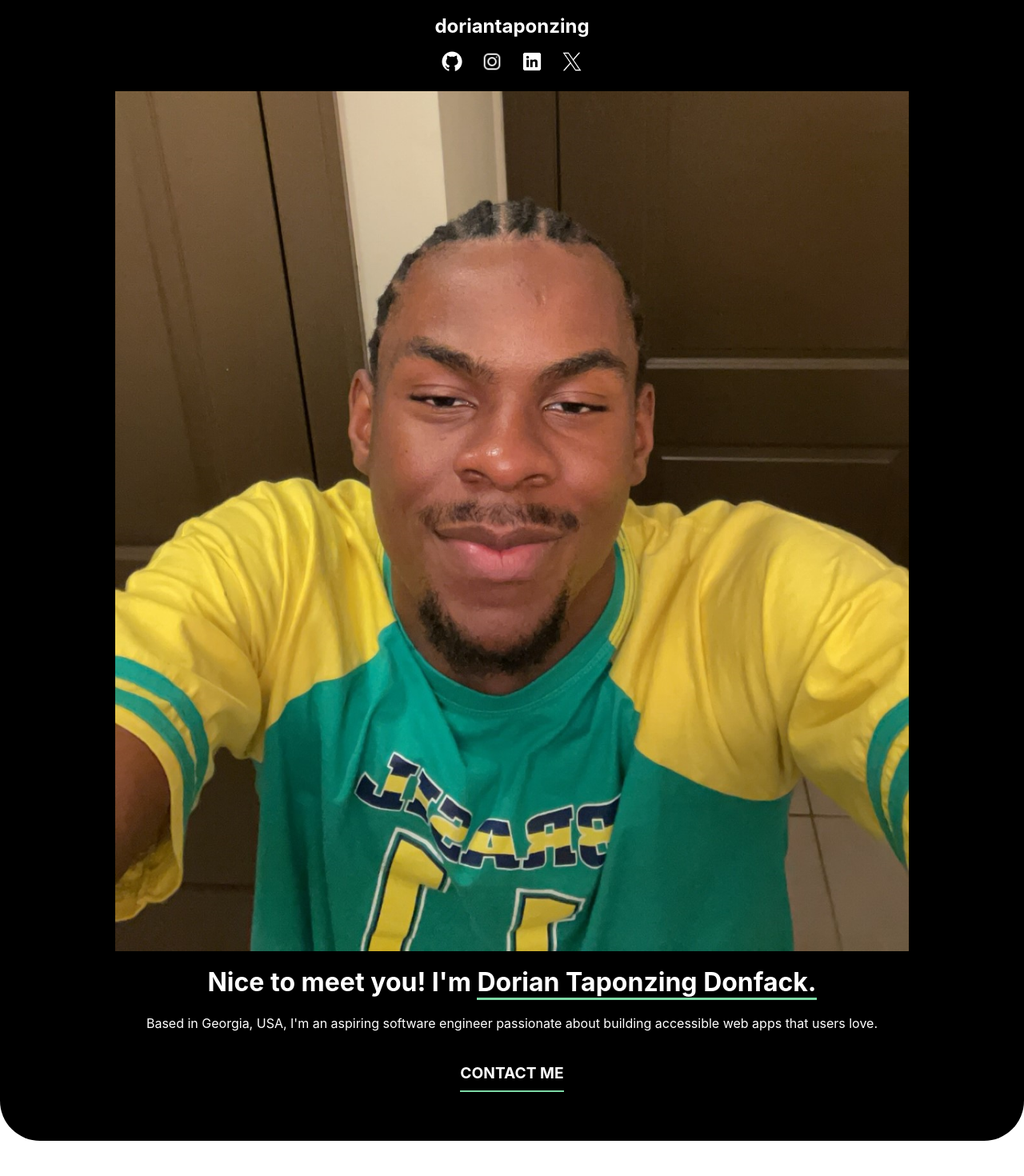
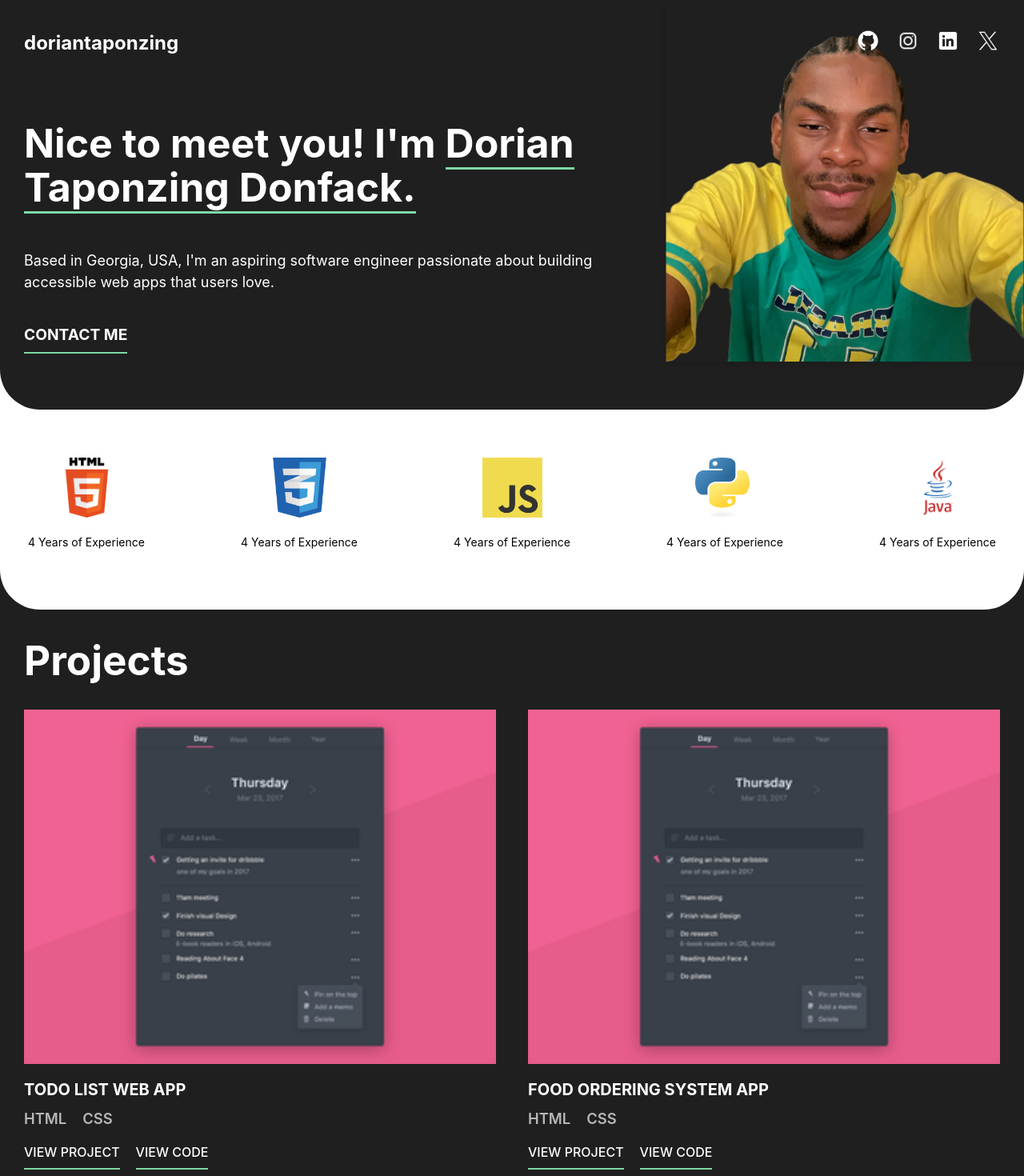
Before and after one commit to thebreezyguy1/portfolio, a React (Vite) app: page / in a window 1280 px wide. Shown: the top 1470 px of the page at 80% size. Built offline with nearby package versions, Linux system fonts and the light colour scheme.

Commit message:
Adding Responsiveness Part 1

```diff
--- a/src/App.css
+++ b/src/App.css
@@ -9,7 +9,7 @@
 }
 
 .black-container {
-  background-color: #000;
+  background-color: #1f1f1f;
   color: #fff;
 }
 
@@ -39,7 +39,6 @@ a,
 }
 
 #my-name,
-#projects-container h1,
 .project-block h2 {
   font-size: 1.5em;
 }
@@ -97,7 +96,42 @@ a,
   margin-top: 40px;
 }
 
-.welcome-text h1,
-#projects-container h1 {
+.welcome-text h1 {
   font-size: 2em;
 }
+
+@media screen and (min-width: 640px) {
+  #projects-container,
+  #contact-container,
+  #footer-container {
+    padding-left: 30px !important;
+    padding-right: 30px !important;
+  }
+
+  #header {
+    padding: 20px 30px 60px 30px;
+    justify-content: left;
+    align-items: flex-start;
+  }
+
+  .welcome-text {
+    width: 70%;
+    text-align: left;
+    z-index: 1;
+    margin-top: 30px;
+  }
+
+  .welcome-text h1 {
+    font-size: 3.125em;
+  }
+
+  .welcome-text p {
+    font-size: 1.125em;
+    width: 90%;
+    margin-top: 50px;
+  }
+
+  .project-block h2 {
+    font-size: 1.25em;
+  }
+}
--- a/src/components/Contact.jsx
+++ b/src/components/Contact.jsx
@@ -4,6 +4,7 @@ import "./contact.css";
 const Contact = () => {
   return (
     <div id="contact-container" className="container flex-container">
+      <div className="contact-inner-container">
         <h1>Contact</h1>
         <p>
           I would love to hear about your project and how I could help. Please
@@ -26,6 +27,7 @@ const Contact = () => {
           </div>
         </div>
       </div>
+    </div>
   );
 };
 
--- a/src/components/Experience.jsx
+++ b/src/components/Experience.jsx
@@ -71,6 +71,24 @@ const Experience = () => {
       slidesPerView={2}
       spaceBetween={30}
       loop={true}
+      breakpoints={{
+        320: {
+          slidesPerView: 2,
+          spaceBetween: 20,
+        },
+        480: {
+          slidesPerView: 3,
+          spaceBetween: 30,
+        },
+        640: {
+          slidesPerView: 4,
+          spaceBetween: 40,
+        },
+        1024: {
+          slidesPerView: 5,
+          spaceBetween: 50,
+        },
+      }}
       onSlideChange={() => console.log("slide change")}
       onSwiper={(swiper) => console.log(swiper)}
       id="experience-container"
--- a/src/components/Header.jsx
+++ b/src/components/Header.jsx
@@ -12,6 +12,7 @@ const Header = () => {
     <div id="header" className="container black-container flex-container">
       <Links />
       <img className="dorian-img" src={dorianImg} alt="dorian-img" />
+      {/* <div className="pattern-container"></div> */}
       <div className="welcome-text">
         <h1>
           Nice to meet you! I'm{" "}
--- a/src/components/Projects.jsx
+++ b/src/components/Projects.jsx
@@ -6,9 +6,10 @@ const Projects = () => {
   return (
     <div id="projects-container" className="container black-container">
       <h1>Projects</h1>
+      <div className="projects-blocks-container">
         <div className="project-block flex-container">
           <img className="project-image" src={projImg} alt="matap-img" />
-        <h2 className="project-title">TODO List App</h2>
+          <h2 className="project-title">TODO List Web App</h2>
           <ul className="language-list flex-container">
             <li>HTML</li>
             <li>CSS</li>
@@ -24,7 +25,7 @@ const Projects = () => {
         </div>
         <div className="project-block flex-container">
           <img className="project-image" src={projImg} alt="matap-img" />
-        <h2 className="project-title">MATAP - Food Ordering System App</h2>
+          <h2 className="project-title">Food Ordering System App</h2>
           <ul className="language-list flex-container">
             <li>HTML</li>
             <li>CSS</li>
@@ -72,6 +73,7 @@ const Projects = () => {
           </ul>
         </div>
       </div>
+    </div>
   );
 };
 
--- a/src/components/contact.css
+++ b/src/components/contact.css
@@ -9,3 +9,9 @@
 .button-container {
   justify-content: right;
 }
+
+@media screen and (min-width: 640px) {
+  .contact-inner-container {
+    width: 50%;
+  }
+}
--- a/src/components/header.css
+++ b/src/components/header.css
@@ -1,12 +1,39 @@
+.pattern-container {
+  height: 150px;
+  width: 100px;
+  position: absolute;
+  top: calc(30% - 100px);
+  left: 20px;
+  z-index: -1;
+  background-image: url(../assets/circle-half-donut-mirror.svg);
+  background-repeat: repeat;
+  background-position: left;
+  background-size: 20px;
+}
+
 #full-name {
   border-bottom: 3px solid rgb(125, 217, 166);
 }
 
 .dorian-img {
-  width: 80%;
+  width: 50%;
+  box-shadow: 0 4px 8px rgba(0, 0, 0, 0.1);
+  object-fit: cover;
 }
 
 .contact-link-container a {
   font-size: 1.2em;
   font-weight: 700;
 }
+
+@media screen and (min-width: 640px) {
+  .dorian-img {
+    position: absolute;
+    right: 0;
+    top: 0px;
+    width: 35%;
+    height: calc(100% - 60px);
+    z-index: 0;
+    box-sizing: border-box;
+  }
+}
--- a/src/components/projects.css
+++ b/src/components/projects.css
@@ -1,6 +1,6 @@
 #projects-container {
-  padding-top: 80px;
-  padding-bottom: 80px;
+  padding-top: 50px;
+  padding-bottom: 50px;
 }
 
 .project-block {
@@ -33,3 +33,20 @@
   font-weight: 600;
   color: rgb(183, 183, 183);
 }
+
+@media screen and (min-width: 640px) {
+  .projects-blocks-container {
+    display: flex;
+    flex-direction: row;
+    flex-wrap: wrap;
+    row-gap: 50px;
+    justify-content: space-between;
+  }
+
+  .project-block {
+    flex: 0 0 calc(50% - 20px);
+    box-sizing: border-box;
+    margin: 0;
+    height: 100%;
+  }
+}
--- a/src/components/sub-components/Links.jsx
+++ b/src/components/sub-components/Links.jsx
@@ -7,7 +7,7 @@ import "./links.css";
 
 const Links = () => {
   return (
-    <>
+    <div className="header-links-container">
       <h1 id="my-name">doriantaponzing</h1>
       <ul className="links flex-container">
         <li>
@@ -31,7 +31,7 @@ const Links = () => {
           </a>
         </li>
       </ul>
-    </>
+    </div>
   );
 };
 
--- a/src/components/sub-components/links.css
+++ b/src/components/sub-components/links.css
@@ -15,3 +15,14 @@ li img {
   width: 30px;
   height: 30px;
 }
+
+@media screen and (min-width: 640px) {
+  .header-links-container {
+    display: flex;
+    width: 100%;
+    align-items: center;
+    justify-content: space-between;
+    flex-direction: row;
+    z-index: 1;
+  }
+}
```
Also changed, not shown: src/assets/circle-half-donut-mirror.svg (added), src/assets/dorian.png. Lines whose indentation alone changed are shown as unchanged.
